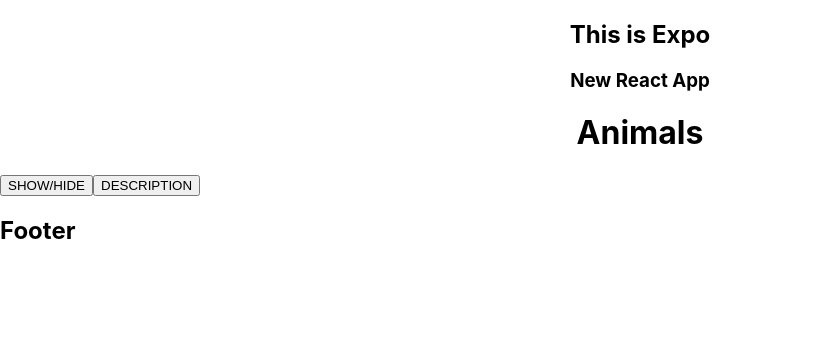
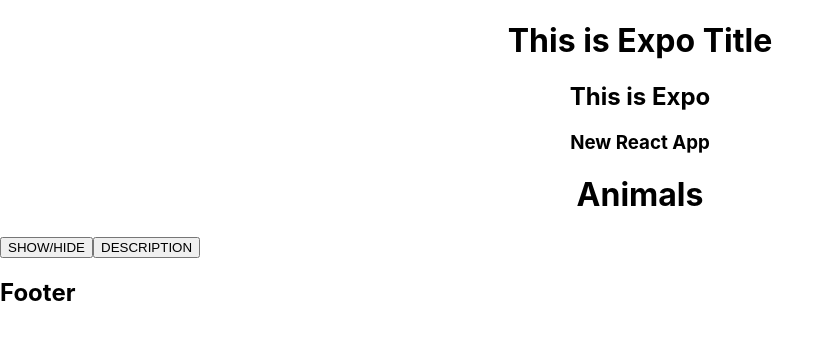
Before and after one commit to yu1iia/react_prof, a React (Create React App) app in the folder my-app/: page / in a window 1280 px wide. Shown: the top 340 px of the page, without its empty margins (0-835 px from the left). Built offline with nearby package versions, Linux system fonts and the light colour scheme.

Commit message:
added react context example

```diff
--- a/my-app/src/App.js
+++ b/my-app/src/App.js
@@ -3,7 +3,7 @@ import './App.scss';
 import { Card } from './components/card/Card';
 import { Expo } from './components/expo/Expo';
 import Footer from './components/footer/Footer';
-// import { Footer } from './components/footer/Footer';
+import { HookContext } from './context/HookContext';
 
 class App extends React.Component {
   constructor(props) {
@@ -21,6 +21,7 @@ class App extends React.Component {
       title: 'Animals',
       showCards: false,
       showDescription: false,
+      expoTitle: 'This is Expo Title',
     };
 
     this.headRef = React.createRef();
@@ -63,6 +64,7 @@ class App extends React.Component {
     let animal = this.state.animals;
 
     return (
+      <HookContext.Provider value={{ state: this.state }}>
         <div>
           <div style={{ textAlign: 'center' }}>
             <Expo />
@@ -98,6 +100,7 @@ class App extends React.Component {
 
           <Footer />
         </div>
+      </HookContext.Provider>
     );
   }
 }
--- a/my-app/src/components/expo/Expo.js
+++ b/my-app/src/components/expo/Expo.js
@@ -1,9 +1,11 @@
 import React from 'react';
+import { Expo2 } from '../expo2/Expo2';
 import { Auxiliary } from '../hoc/Auxiliary';
 
-export const Expo = () => {
+export const Expo = props => {
   return (
     <Auxiliary>
+      <Expo2 />
       <h2>This is Expo</h2>
       <h3>New React App</h3>
     </Auxiliary>
--- /dev/null
+++ b/my-app/src/components/expo2/Expo2.js
@@ -0,0 +1,8 @@
+import React, { useContext } from 'react';
+import { HookContext } from '../../context/HookContext';
+
+export const Expo2 = props => {
+  const { state } = useContext(HookContext);
+  console.log('Expo 2', state);
+  return <h1>{state.expoTitle}</h1>;
+};
--- /dev/null
+++ b/my-app/src/context/HookContext.js
@@ -0,0 +1,3 @@
+import { createContext } from 'react';
+
+export const HookContext = createContext();
```
Lines whose indentation alone changed are shown as unchanged.
